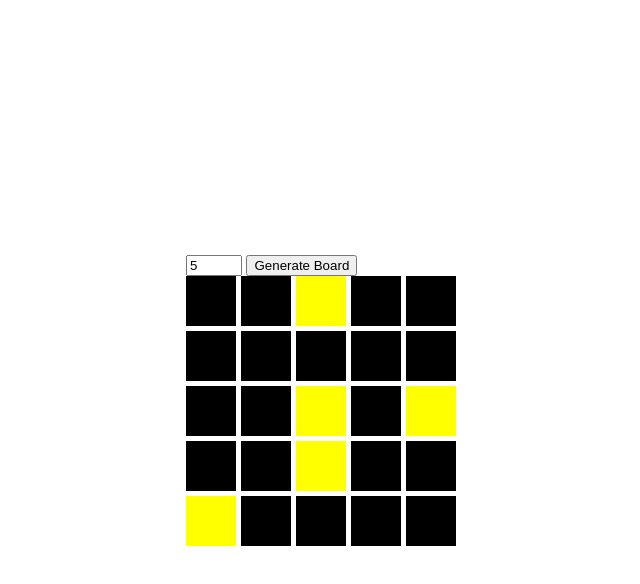
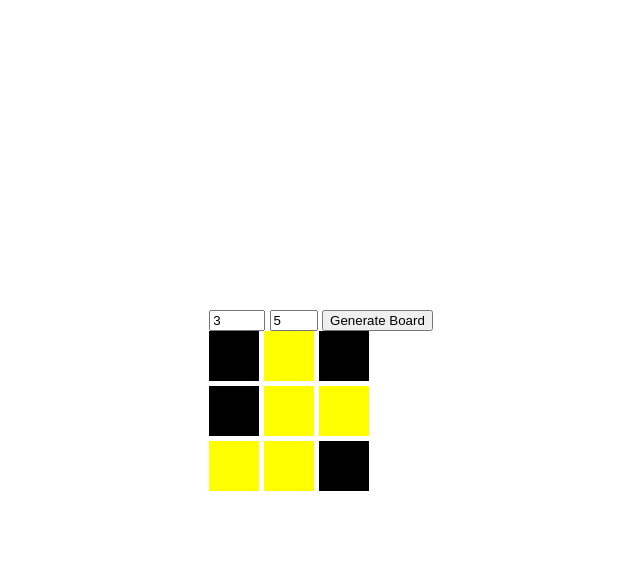
Before and after one commit to Matt-Gracz/lights-out-bot, a plain HTML site: page index.html in a window 1280 px wide. Both pictures are taken after typing "5" into the empty fields and a click on the button "Generate Board". Shown: the whole page, without its empty margins (319-959 px from the left). Drawn offline with Linux system fonts and the light colour scheme.

Commit message:
Update for dynamic board size

```diff
--- a/index.html
+++ b/index.html
@@ -6,24 +6,29 @@
 <title>Lights Out Game</title>
 <style>
   body { font-family: Arial, sans-serif; display: flex; justify-content: center; align-items: center; height: 100vh; margin: 0; }
-  .board { display: grid; grid-template-columns: repeat(5, 50px); grid-gap: 5px; }
+  .board { display: grid; grid-gap: 5px; }
   .cell { width: 50px; height: 50px; background-color: #000; display: flex; justify-content: center; align-items: center; cursor: pointer; color: white; font-size: 20px; }
   .cell.on { background-color: #ff0; }
 </style>
 </head>
 <body>
 <div>
-  <input type="number" id="numLights" placeholder="Number of lights ON" min="1" max="25">
+  <input type="number" id="boardSize" placeholder="Board Size" value="3" min="3" max="10">
+  <input type="number" id="numLights" placeholder="Number of lights ON" min="1" max="9">
   <button onclick="generateBoard()">Generate Board</button>
   <div class="board"></div>
 </div>
 
 <script>
-  const boardSize = 5;
   let board = [];
+  let boardSize = 3; // Default size
 
   function generateBoard() {
+    boardSize = parseInt(document.getElementById('boardSize').value);
     const numLights = parseInt(document.getElementById('numLights').value);
+    const maxLights = boardSize * boardSize;
+    document.getElementById('numLights').max = maxLights; // Update max lights based on board size
+
     board = Array.from({ length: boardSize }, () => Array(boardSize).fill(0));
     let count = 0;
 
@@ -56,6 +61,7 @@
   function renderBoard() {
     const boardDiv = document.querySelector('.board');
     boardDiv.innerHTML = ''; // Clear previous board
+    boardDiv.style.gridTemplateColumns = `repeat(${boardSize}, 50px)`; // Set grid columns based on board size
 
     for (let i = 0; i < boardSize; i++) {
       for (let j = 0; j < boardSize; j++) {
```
